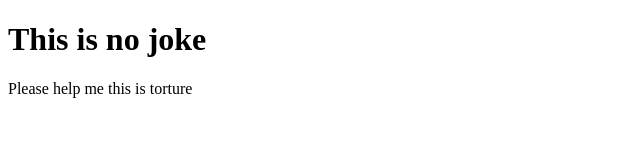
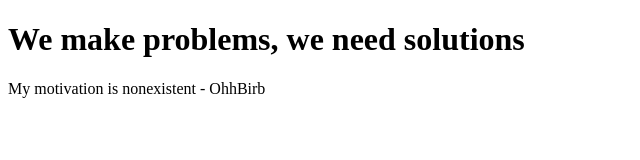
Before and after one commit to Aethos-Inc/Aethos-Inc.github.io, a plain HTML site: page index.html in a window 1280 px wide. Shown: the whole page, without its empty margins (0-640 px from the left). Drawn offline with Linux system fonts and the light colour scheme.

Commit message:
updated site

```diff
--- a/index.html
+++ b/index.html
@@ -1,11 +1,11 @@
 <!DOCTYPE html>
 <html>
   <head>
-    <title> i love balls
+    <title> Aethos Inc
     </title>
   </head>
   <body>
-  <h1> This is no joke </h1>
-  <p> Please help me this is torture </p>
+  <h1> We make problems, we need solutions </h1>
+  <p> My motivation is nonexistent - OhhBirb </p>
   </body>
 </html>
```
